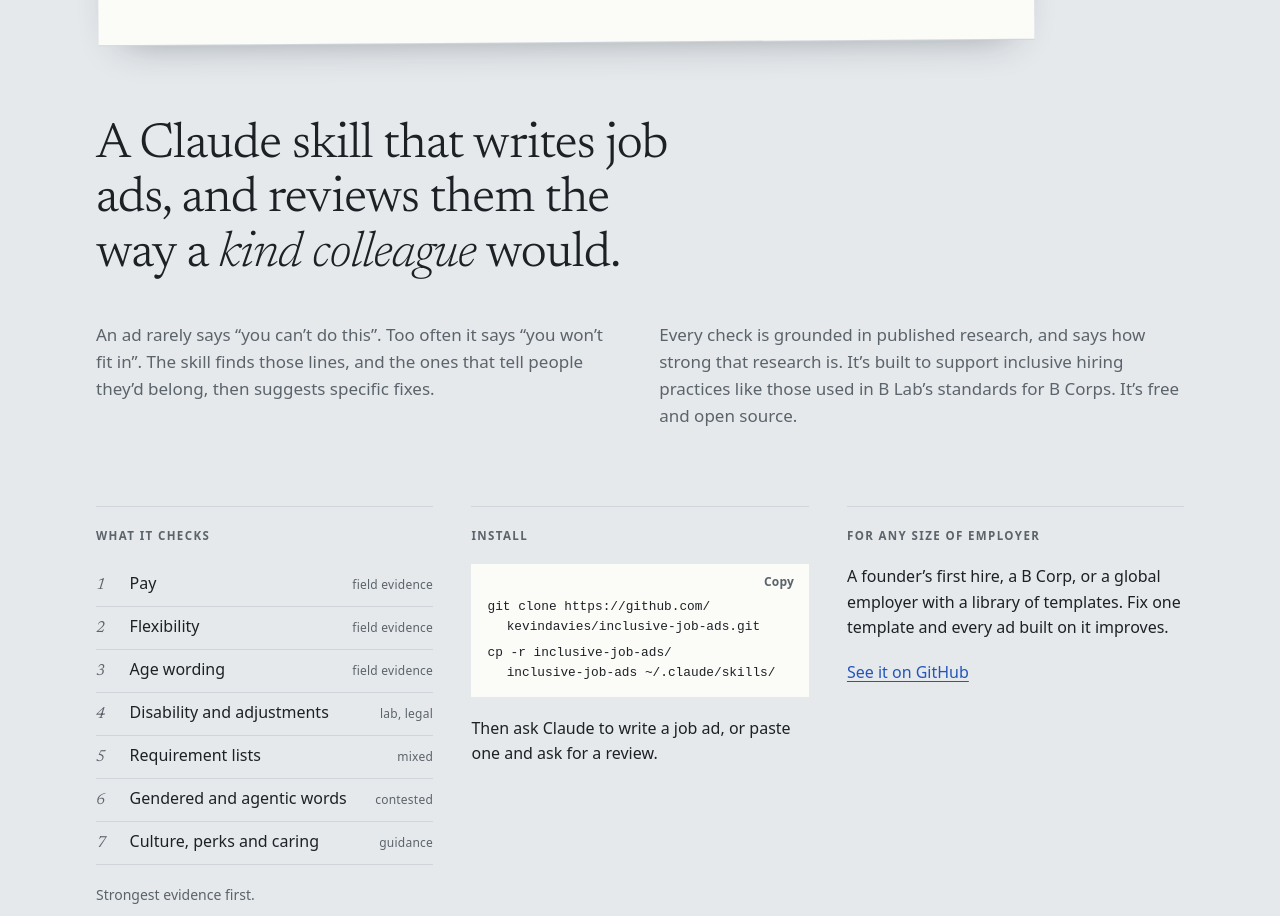
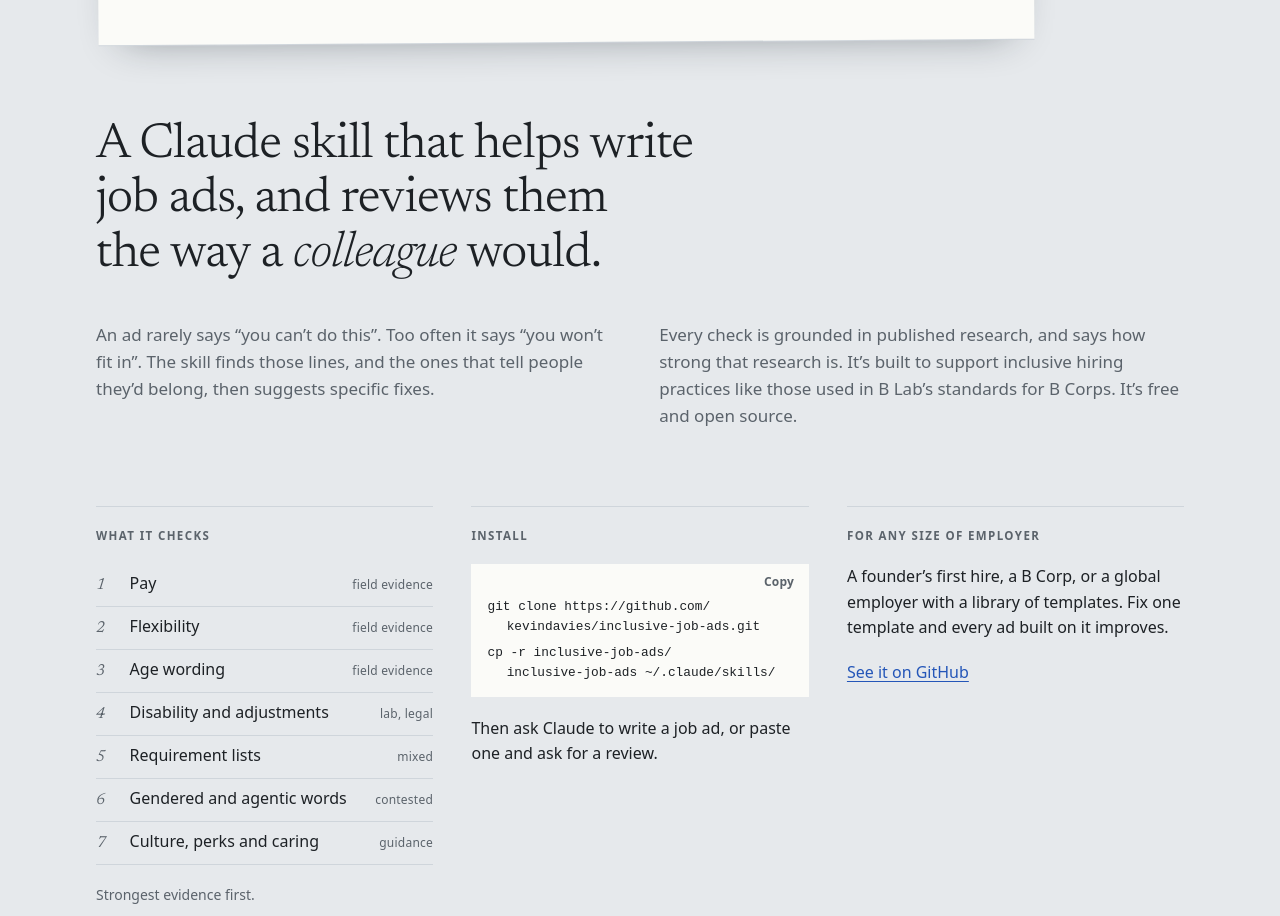
Before and after one commit to kevindavies/inclusive-job-ads, a plain HTML site: page docs/index.html in a window 1280 px wide. Shown: the part 808-1724 px from the top of the page. Drawn offline with nearby package versions, Linux system fonts and the light colour scheme; a web font is replaced by a local one.

Commit message:
docs(site): lede says the skill helps write job ads
Co-Authored-By: Claude Opus 5.5 <noreply@anthropic.com>

```diff
--- a/docs/index.html
+++ b/docs/index.html
@@ -3,9 +3,9 @@
 <head>
 <meta charset="utf-8">
 <meta name="viewport" content="width=device-width, initial-scale=1">
-<meta name="description" content="A Claude skill that writes job ads, and reviews them the way a kind colleague would. Free and open source.">
+<meta name="description" content="A Claude skill that helps write job ads, and reviews them the way a colleague would. Free and open source.">
 <meta property="og:title" content="inclusive-job-ads">
-<meta property="og:description" content="A Claude skill that writes job ads, and reviews them the way a kind colleague would.">
+<meta property="og:description" content="A Claude skill that helps write job ads, and reviews them the way a colleague would.">
 <meta property="og:image" content="https://kevindavies.github.io/inclusive-job-ads/og.png">
 <meta property="og:url" content="https://kevindavies.github.io/inclusive-job-ads/">
 <meta name="twitter:card" content="summary_large_image">
@@ -426,7 +426,7 @@ footer {
   </section>
 
   <section class="intro">
-    <p class="lede">A Claude skill that writes job ads, and reviews them the way a <em>kind colleague</em> would.</p>
+    <p class="lede">A Claude skill that helps write job ads, and reviews them the way a <em>colleague</em> would.</p>
     <p class="support">An ad rarely says “you can’t do this”. Too often it says “you won’t fit in”. The skill finds those lines, and the ones that tell people they’d belong, then suggests specific fixes.</p>
     <p class="support">Every check is grounded in published research, and says how strong that research is. It’s built to support inclusive hiring practices like those used in B Lab’s standards for B Corps. It’s free and open source.</p>
   </section>
```
